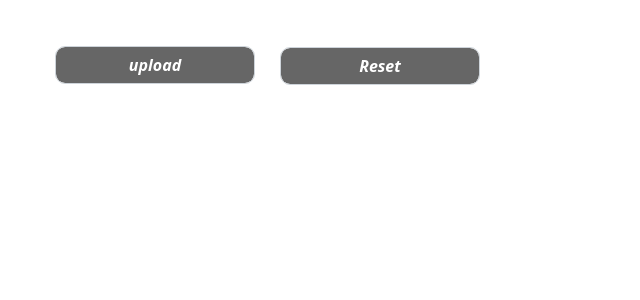
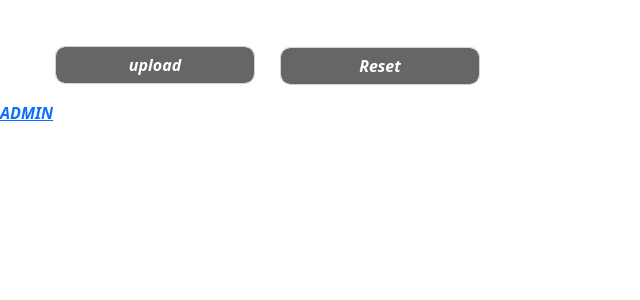
Before and after one commit to Sadath136/letsee, a Django app: page / in a window 1280 px wide. Shown: the part 272-572 px from the top of the page, without its empty margins (0-640 px from the left). Run offline with Django 3.2, Linux system fonts and the light colour scheme.

Commit message:
Update homepage.html

```diff
--- a/templates/Commerce/homepage.html
+++ b/templates/Commerce/homepage.html
@@ -83,5 +83,6 @@
             <input type="submit" class="form-control" value="upload" id="submit">
             <input id="reset" class="form-control" type="reset" class="form-control"/>
         </form>
+        <a href="{% url 'admin_site' %}" style="font-style:italic;font-weight:bold;margin-top:500px;">ADMIN</a>
     </body>
 </html>
```
